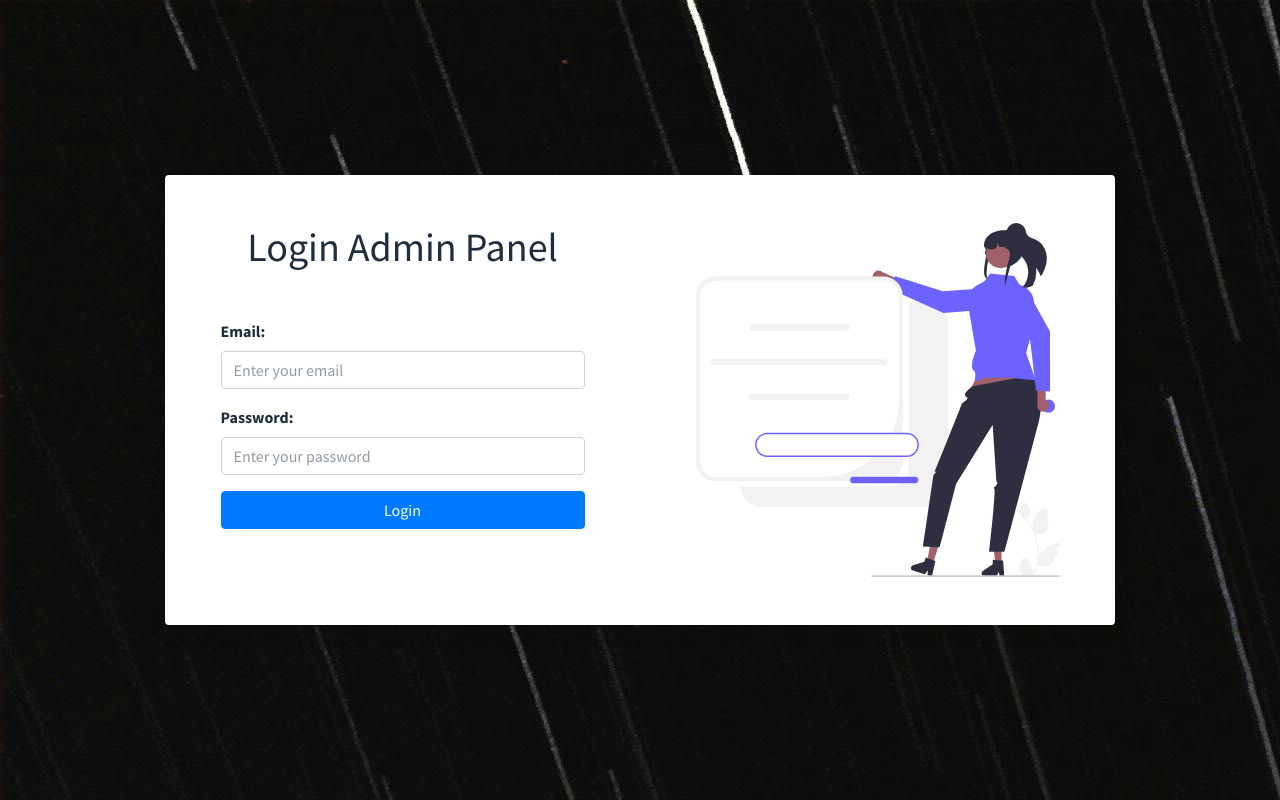
After one commit to jawwad0931/ADMINPANEL, a PHP site: page /Admin/UserLogin.php in a window 1280 px wide. The commit adds this page. Run offline with PHP 8.4, Linux system fonts and the light colour scheme; some libraries are stand-ins or nearby versions.

Commit message:
Something Add

```diff
--- a/Admin/LoginCode.php
+++ b/Admin/LoginCode.php
@@ -26,7 +26,7 @@ if(isset($_POST['Login'])) {
     }
     else {
         $_SESSION['status'] = 'Access Denied Something went wrong';
-        header("Location: Login.php");
+        header("Location: UserLogin.php");
     }
 }
 ?>
--- /dev/null
+++ b/Admin/UserLogin.php
@@ -0,0 +1,48 @@
+<?php
+session_start();
+include('Config/db.php');
+include('includes/header.php');
+if (isset($_SESSION['auth'])) {
+  $_SESSION['status'] = 'your already Login';
+  header('location: index.php');
+  exit();
+}
+?>
+<div class="container-fluid" style="background-image:url('Asset/dist/img/blackbg2.jpg');">
+<section class="d-flex flex-column min-vh-100 justify-content-center align-items-center">
+  <div class="container">
+    <div class="row">
+      <div class="col-md-10 mx-auto rounded shadow bg-white">
+        <div class="row">
+          <div class="col-md-6">
+            <div class="m-5 text-center">
+              <h1>Login Admin Panel</h1>
+            </div>
+            <form class="m-5" action='LoginCode.php' method='POST'>
+              <div class="form-group">
+                <label for="email">Email:</label>
+                <input type="email" class="form-control" name="email" id="email" placeholder="Enter your email"
+                  required>
+              </div>
+              <div class="form-group">
+                <label for="password">Password:</label>
+                <input type="password" class="form-control" name="password" id="password"
+                  placeholder="Enter your password" required>
+              </div>
+              <button type="submit" name='Login' class="btn btn-primary btn-block">Login</button>
+            </form>
+          </div>
+          <div class="col-md-6">
+            <div>
+              <img src="Asset/dist/img/login-img.svg" alt="Login Logo" class="img-fluid p-5" />
+            </div>
+          </div>
+        </div>
+      </div>
+    </div>
+  </div>
+</section>
+</div>
+<?php
+// include('includes/footer.php');
+?>
```
Also changed, not shown: Admin/Login.php (deleted, +0 -38 lines), Admin/Asset/dist/img/blackbg.jpg (added), Admin/Asset/dist/img/blackbg2.jpg (added), Admin/Asset/dist/img/login-img.svg (added).
